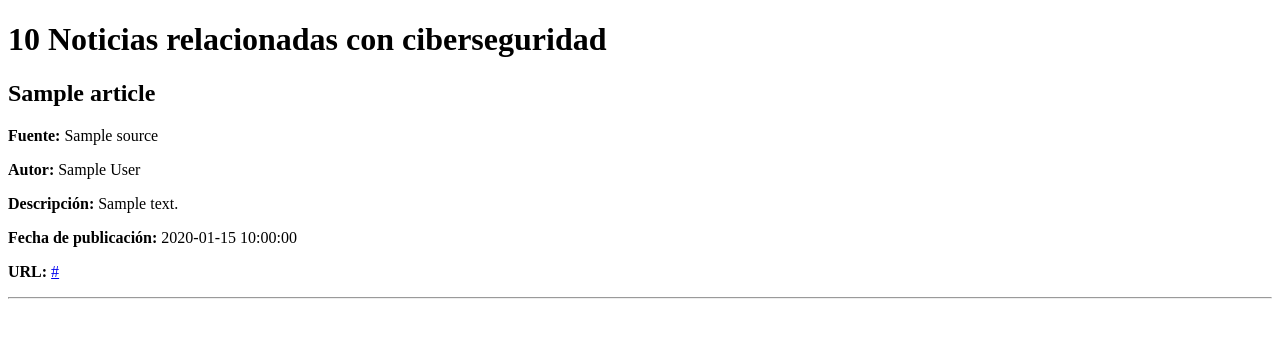
After one commit to aal2021/SistemasInfo, a Flask app: template Práctica1_SI/templates/noticias.html in a window 1280 px wide. The commit adds this page. Shown: the top 338 px of the page. Run offline with Flask 3, Linux system fonts and the light colour scheme; the template is opened without the code that fills it: most values are stand-ins (such as "Sample title", 1, 10 or a date in 2020).

Commit message:
Fin Noticias, y cambios menores

```diff
--- a/Práctica1_SI/app.py
+++ b/Práctica1_SI/app.py
@@ -4,6 +4,7 @@ from Ejercicio4.Ej4_1 import generar_grafico1
 from Ejercicio4.Ej4_2 import generar_grafico2
 from Ejercicio4.Ej4_3 import generar_grafico3
 from Ejercicio4.Ej4_4 import generar_grafico4
+from Ejercicio4_Practica2.DatosDeOtraAPI import noticasOtraAPI
 from Ejercicio4_Practica2.GeneradorPDFs import usuariosCriticos
 from Ejercicio4_Practica2.GeneradorPDFs import paginaWebVulnerable
 from fpdf import FPDF
@@ -54,7 +55,7 @@ def root4_4():
     return send_file(img_bytes, mimetype='image/png')
 
 
-@app.route('/GeneradorPDF', methods=['GET', 'POST'])
+@app.route('/GeneradorPDF_Ej4', methods=['GET', 'POST'])
 def generar_pdf():
     if request.method == 'POST':
         # Obtener el número de usuarios a incluir en el informe desde el formulario
@@ -101,6 +102,11 @@ def generar_pdf():
     #Si es GET devuelve la plantilla
     return render_template('generador_pdf.html')
 
+@app.route('/Noticias_Ej4')
+def otra_api():
+    articles = noticasOtraAPI()
+    return render_template('noticias.html', articles=articles)
+
 
 if __name__ == '__main__':
     app.run(debug=True)
--- a/Práctica1_SI/templates/generador_pdf.html
+++ b/Práctica1_SI/templates/generador_pdf.html
@@ -7,7 +7,7 @@
 </head>
 <body>
     <h1>Generador de PDF</h1>
-    <form action="/GeneradorPDF" method="post">
+    <form action="/GeneradorPDF_Ej4" method="post">
         <label for="num_elementos">Número de elementos:</label>
         <input type="number" id="num_elementos" name="num_elementos" min="1" required>
         <input type="submit" value="Generar PDF">
--- a/Práctica1_SI/templates/index.html
+++ b/Práctica1_SI/templates/index.html
@@ -13,7 +13,8 @@
         <li><a href="/EJ4/2">Ejercicio 4 - Gráfico 2 Práctica1</a></li>
         <li><a href="/EJ4/3">Ejercicio 4 - Gráfico 3 Práctica1</a></li>
         <li><a href="/EJ4/4">Ejercicio 4 - Gráfico 4 Práctica1</a></li>
-        <li><a href="/GeneradorPDF">Generador de PDF</a></li>
+        <li><a href="/GeneradorPDF_Ej4">Generador de PDF</a></li>
+        <li><a href="/Noticias_Ej4">Noticas sobre Ciberseguridad (API)</a></li>
     </ul>
 </body>
 </html>
--- /dev/null
+++ b/Práctica1_SI/templates/noticias.html
@@ -0,0 +1,22 @@
+<!DOCTYPE html>
+<html lang="es">
+<head>
+    <meta charset="UTF-8">
+    <meta name="viewport" content="width=device-width, initial-scale=1.0">
+    <title>10 Noticias relaciondas con ciberseguridad</title>
+</head>
+<body>
+    <h1>10 Noticias relacionadas con ciberseguridad</h1>
+    {% for article in articles %}
+    <div>
+        <h2>{{ article.title }}</h2>
+        <p><strong>Fuente:</strong> {{ article.source }}</p>
+        <p><strong>Autor:</strong> {{ article.author }}</p>
+        <p><strong>Descripción:</strong> {{ article.description }}</p>
+        <p><strong>Fecha de publicación:</strong> {{ article.published_at }}</p>
+        <p><strong>URL:</strong> <a href="{{ article.url }}" target="_blank">{{ article.url }}</a></p>
+        <hr>
+    </div>
+    {% endfor %}
+</body>
+</html>
```
Also changed, not shown: Práctica1_SI/Ejercicio4_Practica2/DatosDeOtraAPI.py (+48 -37 lines).
